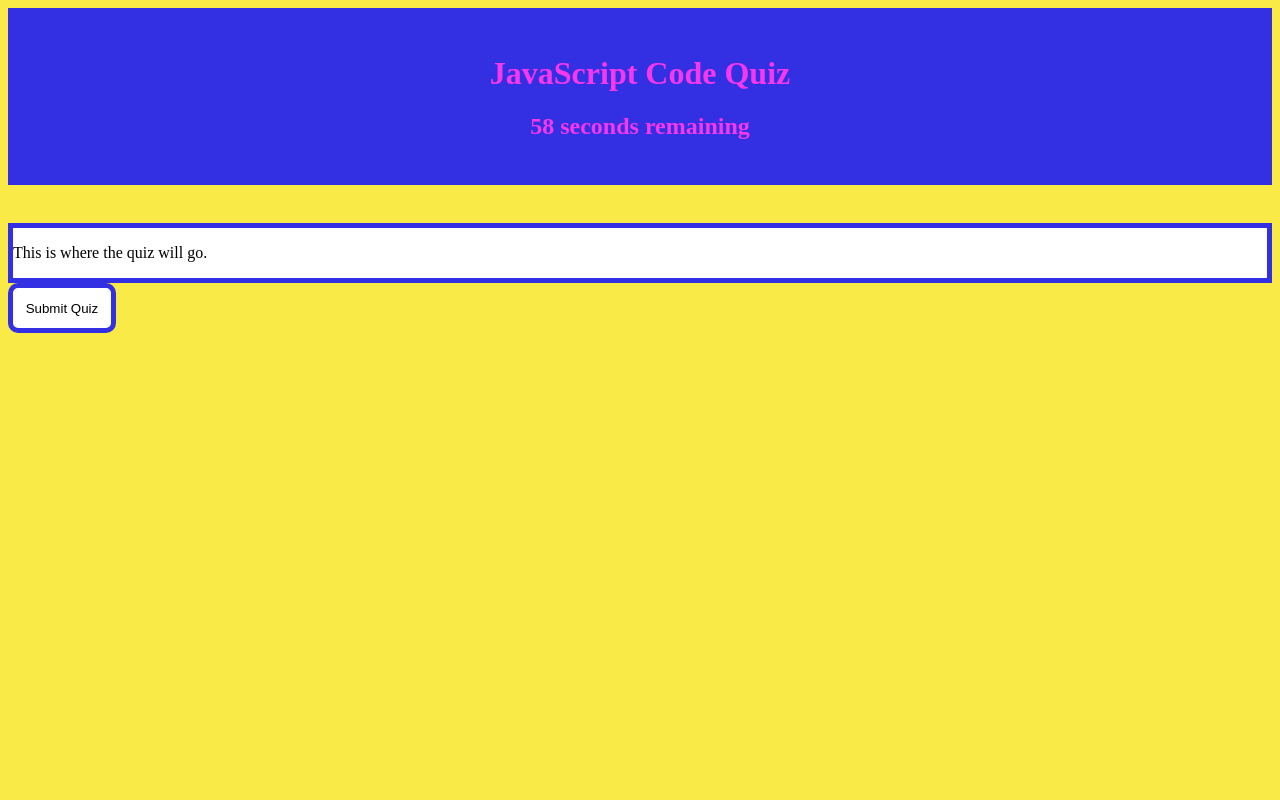
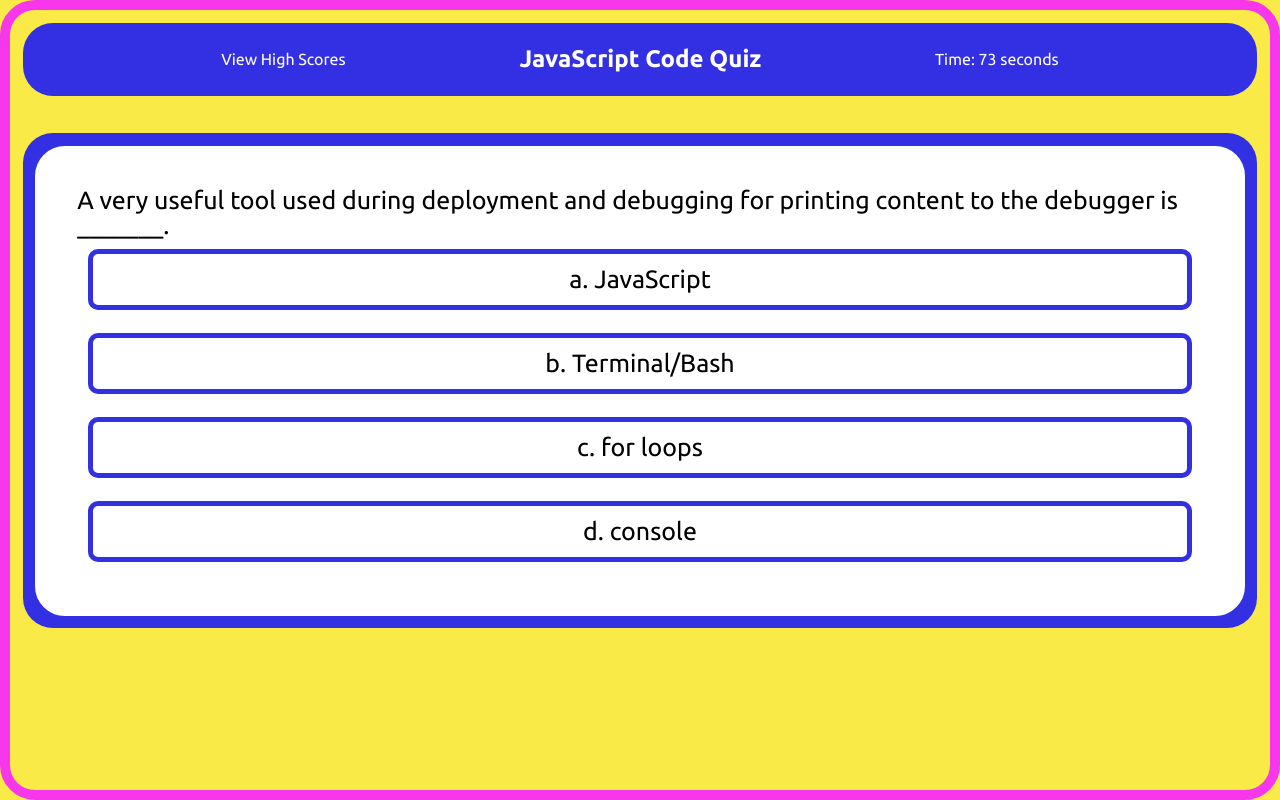
Before and after one commit to therealsweven/javascript-code-quiz, a plain HTML site: page index.html in a window 1280 px wide. Both pictures are taken after a click on the button "Start Quiz". Drawn offline with Linux system fonts and the light colour scheme.

Commit message:
added questions ovject and started playing with a function to run the quiz, switched start from inline onclick to an event listener in js

```diff
--- /dev/null
+++ b/Assets/reset.css
@@ -0,0 +1,29 @@
+* {
+  margin: 0;
+  padding: 0;
+  box-sizing: border-box;
+}
+
+html {
+  height: 100%;
+}
+
+body {
+  min-height: 100%;
+  line-height: 1;
+  font-family: sans-serif;
+}
+
+h1, h2, h3, h4, h5, h6 {
+  font-size: 100%;
+}
+
+input, select, option, optgroup, textarea, button,
+pre, code {
+  font-size: 100%;
+  font-family: inherit;
+}
+
+ol, ul {
+  list-style: none;
+}
--- a/Assets/script.js
+++ b/Assets/script.js
@@ -3,6 +3,9 @@ var startQuiz = document.querySelector("#start");
 console.log(startQuiz);
 var countdownEl = document.getElementById("countdown");
 var quizEl = document.getElementById("quiz");
+var questionEl = document.createElement("p");
+var answersEl = document.createElement("p");
+//var questionEl = document.createElement("p");
 var Questions = [
   {
     question: "Who invented JavaScript?",
@@ -68,56 +71,66 @@ var Questions = [
     correctAnswer: "d",
   },
 ]; //Question Bank
+var numCorrect = 0;
+
+// var aBut = document.createElement("button");
+// var bBut = document.createElement("button");
+// var cBut = document.createElement("button");
+// var dBut = document.createElement("button");
+// aBut, bBut, cBut, dBut.setAttribute("class", "option");
+// aBut, bBut, cBut, dBut.setAttribute("class", "option");
+
+//preventDefault();
+var aBut = document.querySelector("#A");
+var bBut = document.querySelector("#B");
+var cBut = document.querySelector("#C");
+var dBut = document.querySelector("#D");
+
+function runQuiz() {
+  console.log(Questions[0].question);
+  console.log(Questions[0].answers[(0, "a")]);
+
+  for (i = 0; i < Questions.length; i++) {
+    questionEl.textContent = Questions[i].question;
+    aBut.textContent = "a. " + Questions[i].answers[(i, "a")];
+    bBut.textContent = "b. " + Questions[i].answers[(i, "b")];
+    cBut.textContent = "c. " + Questions[i].answers[(i, "c")];
+    dBut.textContent = "d. " + Questions[i].answers[(i, "d")];
+    quizEl.append(questionEl, aBut, bBut, cBut, dBut);
+    function choose() {
+      alert("You have selected an option");
+    }
+    aBut.addEventListener("click", choose);
+    bBut.addEventListener("click", choose);
+    cBut.addEventListener("click", choose);
+    dBut.addEventListener("click", choose);
+
+    //Grade Question
+    // function grade()
+    //Set correct answer
+    var correctAns = Questions[i].correctAnswer;
+    console.log(correctAns);
+
+    console.log(aBut);
+    console.log(bBut);
+    console.log(cBut);
+    console.log(dBut);
+    // quizEl.appendChild(answersEl);
+  }
+}
 
 function countdown() {
   document.getElementById("start").style.display = "none"; //disappear start button
-  document.getElementById("submit").style.display = "block"; //appear submit button
-  var timeRemaining = 60;
+  var timeRemaining = 75;
 
   var timeInterval = setInterval(function () {
     timeRemaining--;
-    countdownEl.textContent = timeRemaining + " seconds remaining";
+    countdownEl.textContent = "Time: " + timeRemaining + " seconds";
     if (timeRemaining === 0) {
       clearInterval(timeInterval);
     }
   }, 1000);
+  runQuiz();
 }
 
-function runQuiz() {
-  // variable to store the HTML output
-  const output = [];
-
-  // for each question...
-  Questions.forEach((currentQuestion, questionNumber) => {
-    // variable to store the list of possible answers
-    const answers = [];
-
-    // and for each available answer...
-    for (letter in currentQuestion.answers) {
-      // ...add an HTML radio button
-      answers.push(
-        `<label>
-              <input type="radio" name="question${questionNumber}" value="${letter}">
-              ${letter} :
-              ${currentQuestion.answers[letter]}
-            </label>`
-      );
-    }
-
-    // add this question and its answers to the output
-    output.push(
-      `<div class="question"> ${currentQuestion.question} </div>
-          <div class="answers"> ${answers.join("")} </div>`
-    );
-  });
-
-  // finally combine our output list into one string of HTML and put it on the page
-  quizContainer.innerHTML = output.join("");
-}
-// function showResults() {}
-
-// const quizContainer = document.getElementById("quiz");
-// const resultsContainer = document.getElementById("results");
-// const submitButton = document.getElementById("submit");
-
-// runQuiz();
+startQuiz.addEventListener("click", countdown);
--- a/Assets/style.css
+++ b/Assets/style.css
@@ -6,25 +6,50 @@
 }
 
 body {
-  background-color: var(--yellow);
+  background: var(--yellow);
   justify-content: center;
+  border: var(--pink) solid 10px;
+  border-radius: 35px;
+  font-family: "Ubuntu", sans-serif;
+  padding: 1%;
 }
 
 header {
   background-color: var(--blue);
-  color: var(--pink);
+  border-radius: 30px;
+  color: white;
   text-align: center;
   padding: 2%;
   margin-bottom: 3%;
+  display: flex;
+  justify-content: space-evenly;
+  align-items: center;
+}
+header h1 {
+  font-size: 24px;
+  align-content: center;
+}
+header p {
+  font-size: 16px;
+  align-content: center;
+}
+header a {
+  font-size: 16px;
+  align-content: center;
 }
 
-#start {
+button {
   display: block;
   background: white;
   border: var(--blue) solid 5px;
   justify-self: center;
   padding: 1%;
   border-radius: 10px;
+  margin: 1%;
+}
+
+button:hover {
+  background: var(--orange);
 }
 
 #submit {
@@ -36,8 +61,22 @@ header {
   border-radius: 10px;
 }
 
-.quiz {
+#quiz {
   max-width: 100%;
-  border: var(--blue) solid 5px;
+  border: white solid 5px;
+  border-radius: 30px;
   background: white;
+  padding: 3%;
+  margin: 1%;
+  font-size: 25px;
+  display: flex;
+  flex-direction: column;
 }
+
+.back {
+  background: var(--blue);
+  border-radius: 30px;
+  display: flex;
+  flex-direction: column;
+  align-items: center;
+}
--- a/index.html
+++ b/index.html
@@ -4,20 +4,32 @@
     <meta charset="UTF-8" />
     <meta http-equiv="X-UA-Compatible" content="IE=edge" />
     <meta name="viewport" content="width=device-width, initial-scale=1.0" />
+    <link rel="stylesheet" href="./Assets/reset.css" />
     <link rel="stylesheet" href="./Assets/style.css" />
+    <link rel="preconnect" href="https://fonts.googleapis.com" />
+    <link rel="preconnect" href="https://fonts.gstatic.com" crossorigin />
+    <link
+      href="https://fonts.googleapis.com/css2?family=Ubuntu:ital,wght@0,300;0,400;0,500;0,700;1,300;1,400;1,500;1,700&display=swap"
+      rel="stylesheet"
+    />
     <title>Code Quiz</title>
   </head>
   <body>
     <header>
+      <a>View High Scores</a>
       <h1>JavaScript Code Quiz</h1>
-      <h2 id="countdown"></h2>
+      <p id="countdown">Tim: 75 seconds</p>
     </header>
-    <div class="quiz">
-      <p>This is where the quiz will go.</p>
-    </div>
-    <button id="start" type="submit" onclick="countdown()">Start Quiz</button>
-    <button id="submit">Submit Quiz</button>
-    <div id="results"></div>
+
+    <div class="back">
+      <p id="quiz">
+
+      <button class="option" id="A" ></button>
+      <button class="option" id="B" ></button>
+      <button class="option" id="C" ></button>
+      <button class="option" id="D" ></button>
+      <button id="start" type="submit">Start Quiz</button>
+    </p><div id="results"></div>
     <script src="./Assets/script.js"></script>
   </body>
 </html>
```
Also changed, not shown: 1 other file.
